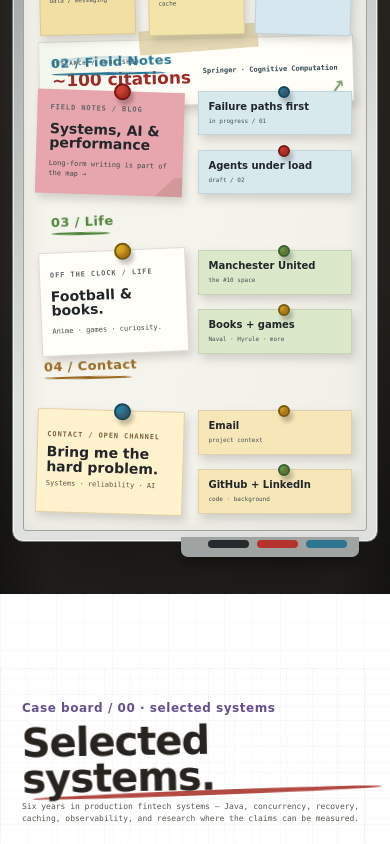
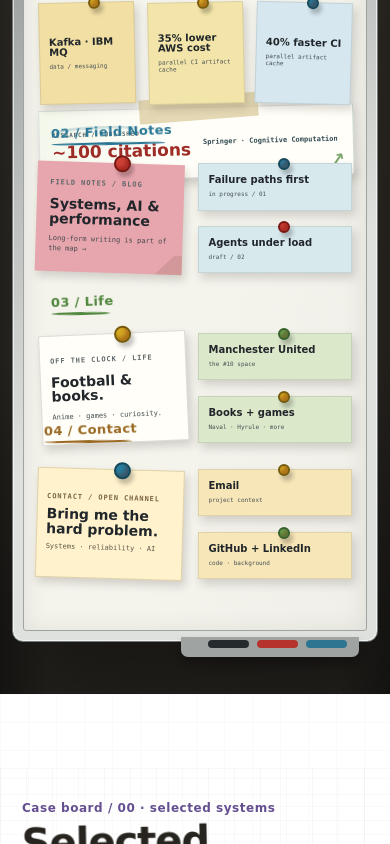
Before and after one commit to Enixes/portfolio-next, a Next.js app: page / in a window 390 px wide. Shown: the part 1156-2000 px from the top of the page. Built offline with nearby package versions, Linux system fonts and the light colour scheme.

Commit message:
Keep mobile contact cluster inside hero board

```diff
--- a/app/globals.css
+++ b/app/globals.css
@@ -1840,8 +1840,13 @@ html[data-board-entered="true"] .preview-nav .preview-overview { display: block;
 }
 
 @media (max-width: 760px) {
+  .evidence-board { min-height: 1700px; }
+  .board-zone-contact { top: 88.5%; }
   .board-zone-contact > span { top: -8%; left: 4%; }
   .board-zone-contact .zone-mark-contact { top: -20px; left: 1%; width: 120px; height: 44px; }
+  .contact-note { top: 90.5%; }
+  .contact-topic-one { top: 90.5%; }
+  .contact-topic-two { top: 94.2%; }
   .partition-note,.idempotency-note,.autoscale-note { top: 63%; }
 }
 
```
